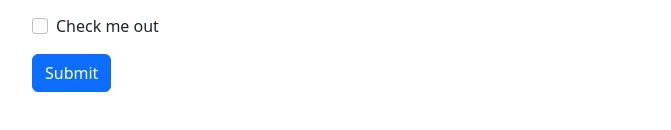
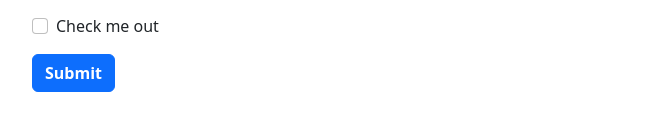
Before and after one commit to nusratBD/react-firebase-email-password-authentication, a React (Vite) app: page /sign-up in a window 1280 px wide. Shown: the part 308-438 px from the top of the page, without its empty margins (304-975 px from the left). Built offline with nearby package versions, Linux system fonts and the light colour scheme.

Commit message:
REGEX password validation added

```diff
--- a/src/SignUp/SignUp.jsx
+++ b/src/SignUp/SignUp.jsx
@@ -9,11 +9,27 @@ const SignUp = () => {
     const [success, setSuccess] = useState('');
     const handleSubmit = (event) => {
         event.preventDefault();
+        setError('');
+        setSuccess('');
         const form = event.target;
         const email = form.email.value;
         const password = form.password.value;
-        setError('');
-        setSuccess('');
+        if(!/(?=.*[A-Z].*[A-Z])/.test(password)){
+            setError('Please add at least two uppercase in your password');
+            return;
+        }
+        else if(!/(?=.*[!@#$&*])/.test(password)){
+            setError('Please add at least one special character in your password');
+            return;
+        }
+        else if(!/(?=.*[0-9].*[0-9])/){
+            setError('Please add at least two digits in your password');
+            return;
+        }
+        else if(password.length<8){
+            setError('Password must be eight character!');
+            return;
+        }
         createUserWithEmailAndPassword(auth, email, password)
             .then((data) => {
                 const user = data.user;
@@ -43,10 +59,10 @@ const SignUp = () => {
                     <Form.Check type="checkbox" label="Check me out" />
                 </Form.Group>
                 <p className='text-danger'>{error}</p>
-                <p className='text-success'>{success}</p>
-                <Button variant="primary" type="submit">
+                <Button variant="primary fw-bold" type="submit">
                     Submit
                 </Button>
+                <p className='text-success fw-bold'>{success}</p>
             </Form>
         </div>
     );
```
